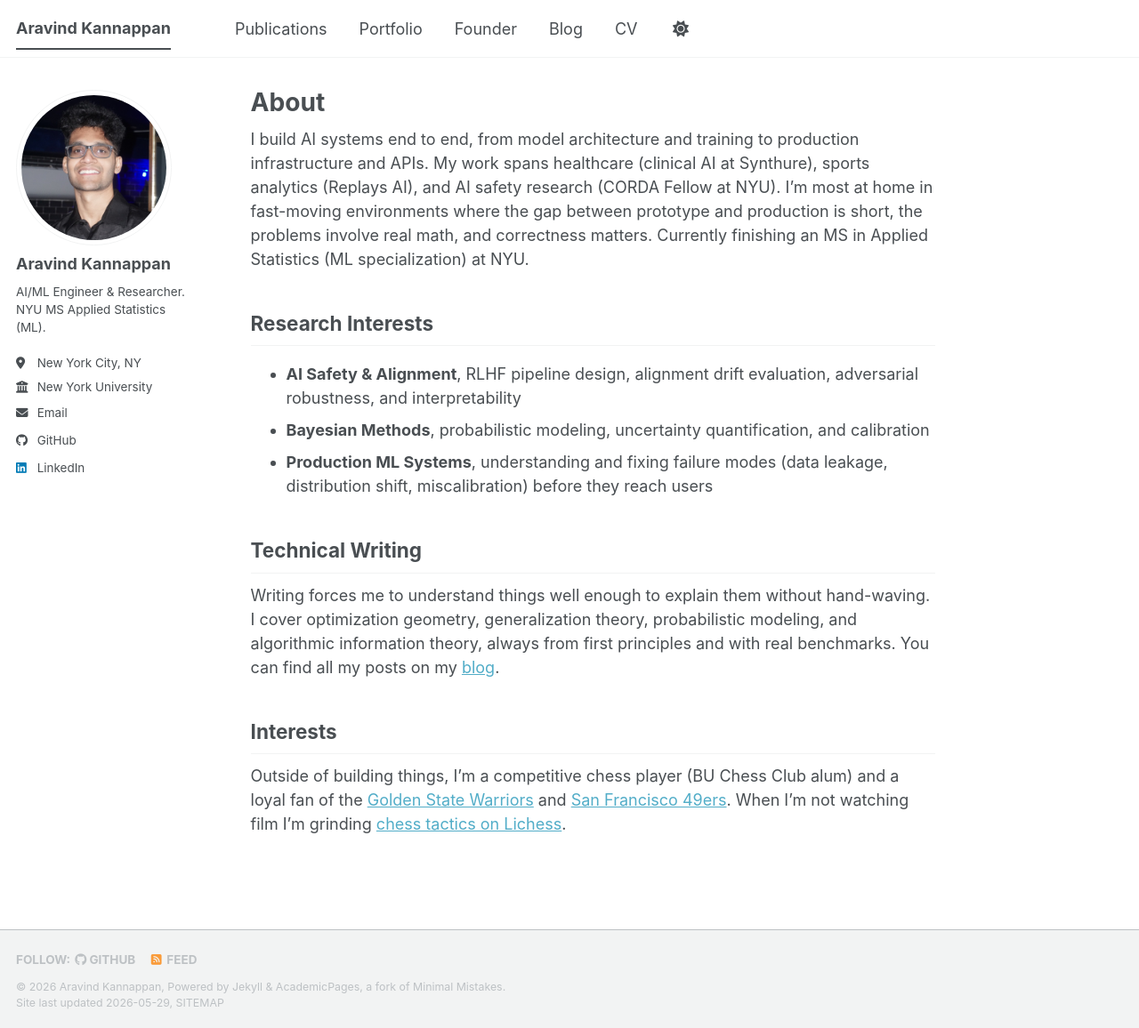
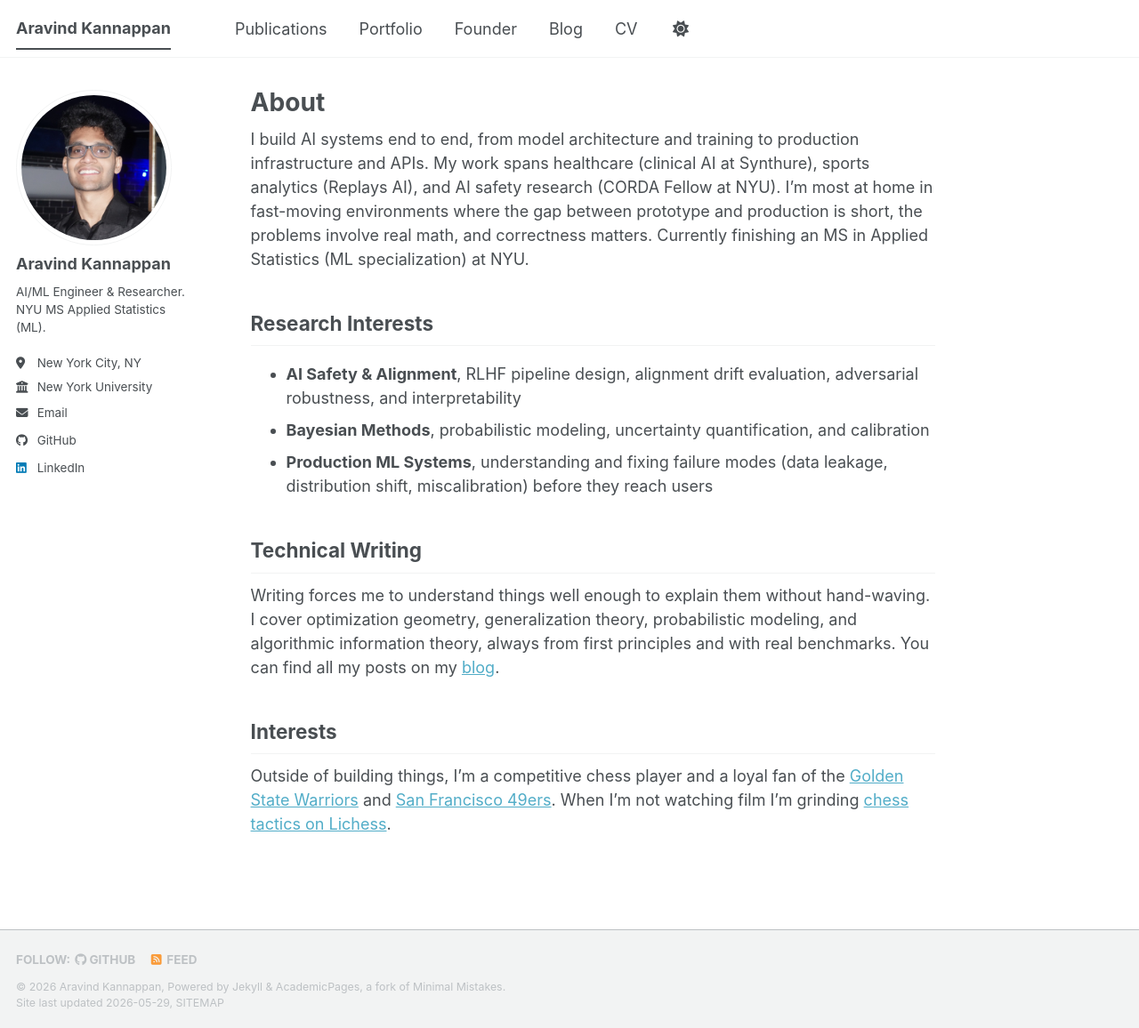
Before and after one commit to aravinds-kannappan/aravinds-kannappan.github.io, a Jekyll site: the page built from _pages/about.md, in a window 1280 px wide and 1156 px high. Shown: the whole window at 89% size. Built offline with Jekyll 4.4.1, drawn with Linux system fonts in a browser that asks for light colours; a script bundle is joined from its source files by our own code; library files that are not in the unit come from our copies.

Commit message:
Remove BU Chess Club alum from about page

```diff
--- a/_pages/about.md
+++ b/_pages/about.md
@@ -21,4 +21,4 @@ Writing forces me to understand things well enough to explain them without hand-
 
 ## Interests
 
-Outside of building things, I'm a competitive chess player (BU Chess Club alum) and a loyal fan of the [Golden State Warriors](https://www.nba.com/warriors) and [San Francisco 49ers](https://www.49ers.com). When I'm not watching film I'm grinding [chess tactics on Lichess](https://lichess.org/training).
+Outside of building things, I'm a competitive chess player and a loyal fan of the [Golden State Warriors](https://www.nba.com/warriors) and [San Francisco 49ers](https://www.49ers.com). When I'm not watching film I'm grinding [chess tactics on Lichess](https://lichess.org/training).
```
